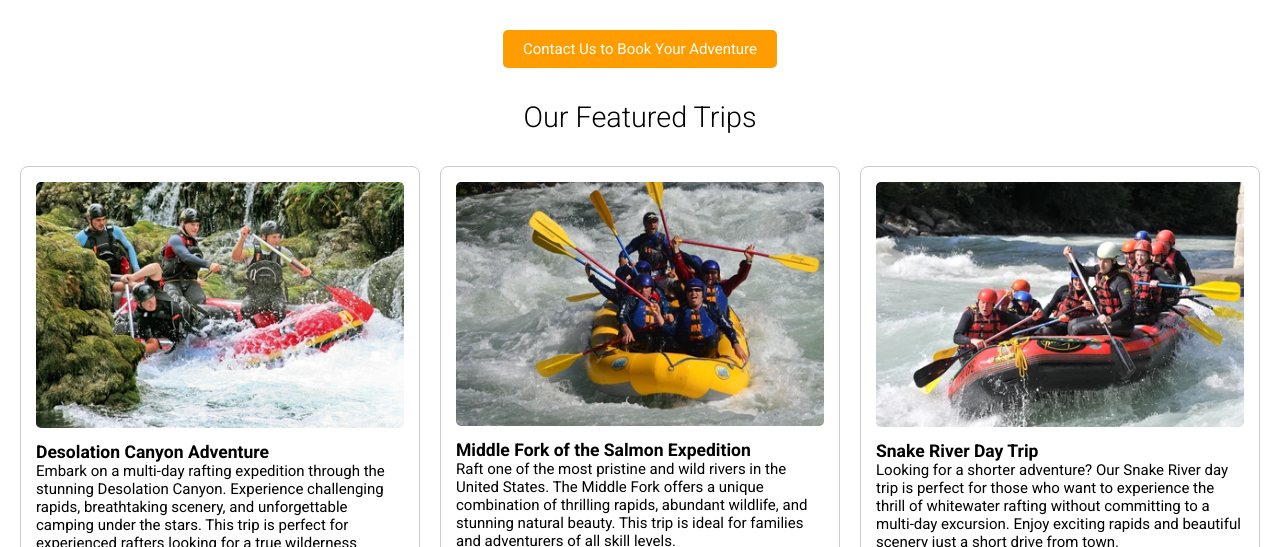
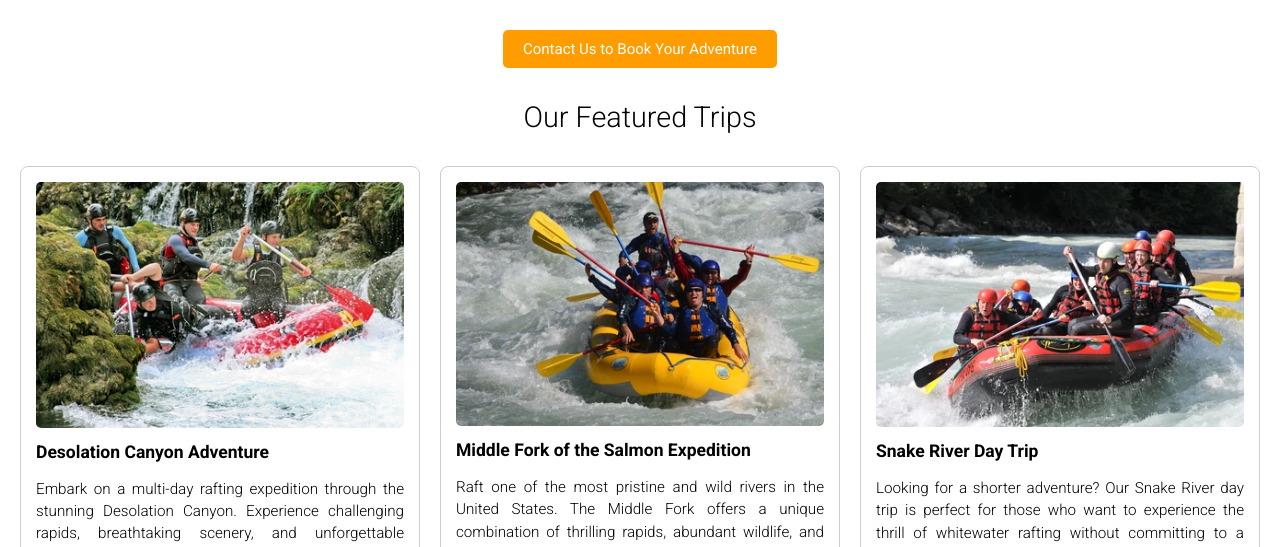
Before and after one commit to Kummirai/wdd130, a plain HTML site: page wwr/trips.html in a window 1280 px wide. Shown: the part 192-739 px from the top of the page. Drawn offline with Linux system fonts and the light colour scheme.

Commit message:
Change font weight for trip description

```diff
--- a/wwr/styles/rafting.css
+++ b/wwr/styles/rafting.css
@@ -438,6 +438,14 @@ main {
   margin: 2rem 0 ;
 }
 
+#trip-descriptions p{
+  text-align: justify;
+  font-weight: 300;
+  line-height: 1.4rem;
+  font-size: 0.95rem;
+  padding: 1rem 0;
+}
+
 
 .call-to-action {
   display: inline-block;
```
